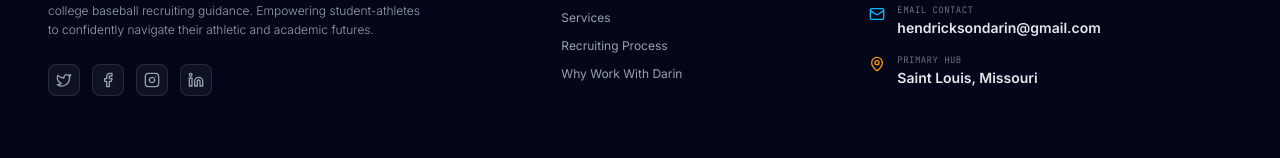
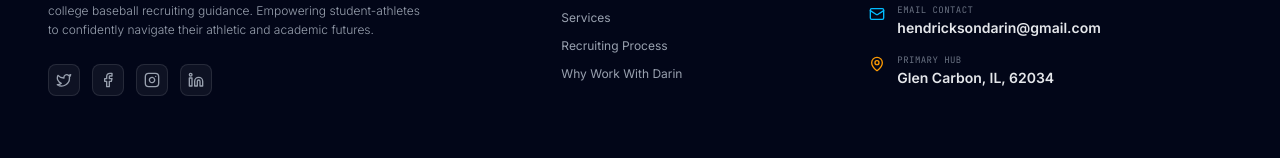
Before and after one commit to myzonic/DarinHendrickson, a React (Vite) app: page / in a window 1280 px wide. Shown: the part 11196-11354 px from the top of the page. Built offline with nearby package versions, Linux system fonts and the light colour scheme.

Commit message:
Update address to Glen Carbon, IL, 62034

```diff
--- a/src/components/Footer.tsx
+++ b/src/components/Footer.tsx
@@ -163,7 +163,7 @@ export default function Footer() {
               <div>
                 <span className="block text-gray-500 font-mono text-[9px] uppercase tracking-wider mb-0.5">Primary Hub</span>
                 <p className="text-gray-200 text-sm font-semibold">
-                  Saint Louis, Missouri
+                  Glen Carbon, IL, 62034
                 </p>
               </div>
             </li>
```
